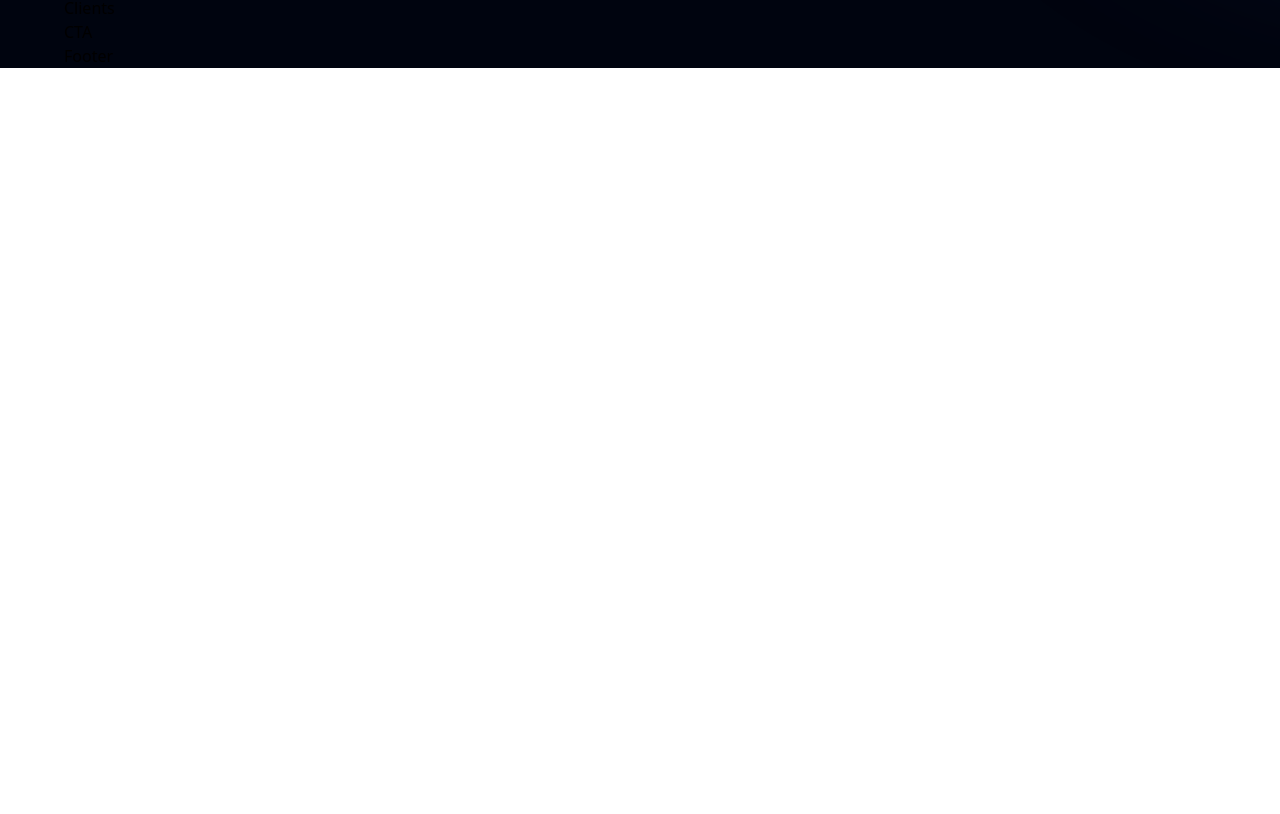
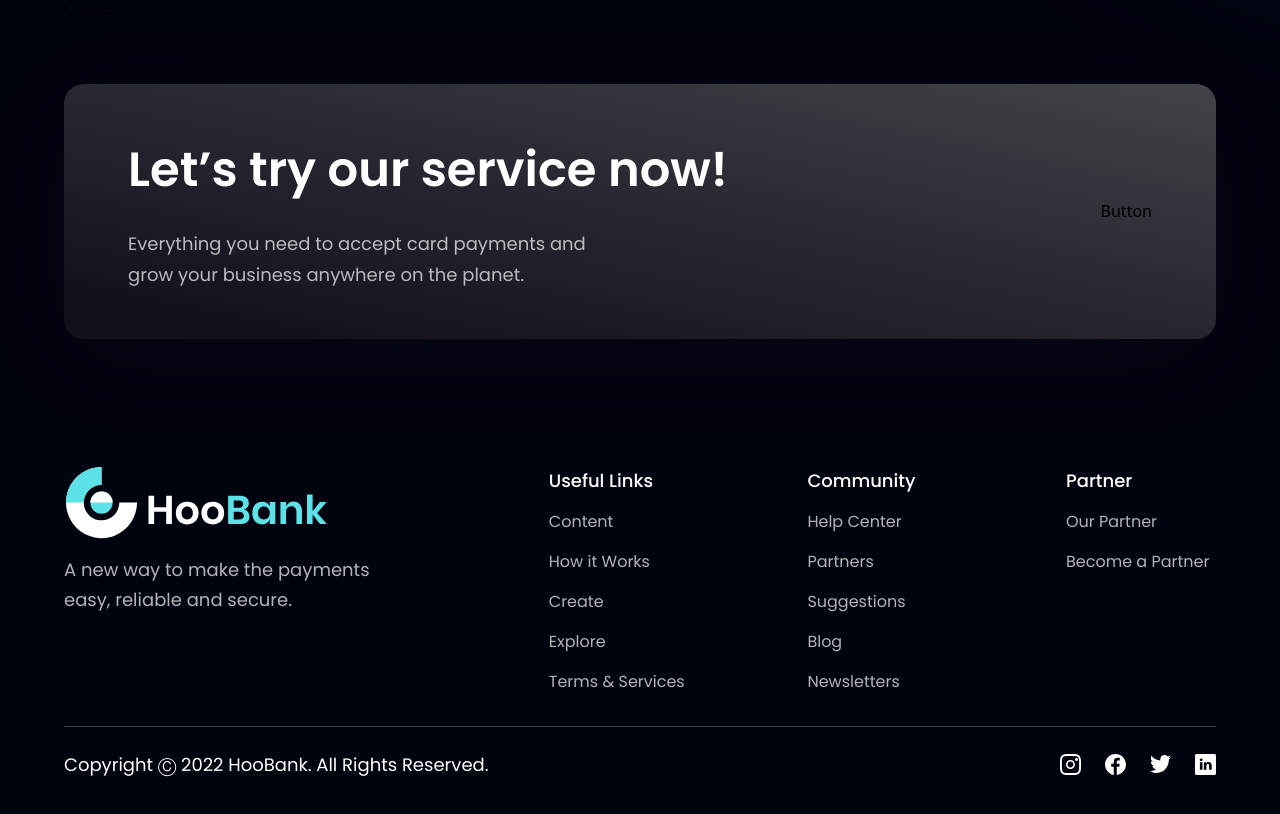
Before and after one commit to GilbertDaniel/reactjs-modern-ui-hoo-bank, a React (Vite) app: page / in a window 1280 px wide. Shown: the part 3958-4772 px from the top of the page. Before the commit the page ends 4026 px from the top, so only its background shows below. Built offline with nearby package versions, Linux system fonts and the light colour scheme.

Commit message:
Implementing Footer and CTA

```diff
--- a/src/components/CTA.jsx
+++ b/src/components/CTA.jsx
@@ -1,9 +1,20 @@
-import React from 'react'
+import styles from "../style";
+import Button from "./Button";
 
-const CTA = () => {
-  return (
-    <div>CTA</div>
-  )
-}
+const CTA = () => (
+  <section className={`${styles.flexCenter} ${styles.marginY} ${styles.padding} sm:flex-row flex-col bg-black-gradient-2 rounded-[20px] box-shadow`}>
+    <div className="flex-1 flex flex-col">
+      <h2 className={styles.heading2}>Let’s try our service now!</h2>
+      <p className={`${styles.paragraph} max-w-[470px] mt-5`}>
+        Everything you need to accept card payments and grow your business
+        anywhere on the planet.
+      </p>
+    </div>
 
-export default CTA
+    <div className={`${styles.flexCenter} sm:ml-10 ml-0 sm:mt-0 mt-10`}>
+      <Button />
+    </div>
+  </section>
+);
+
+export default CTA;
--- a/src/components/Footer.jsx
+++ b/src/components/Footer.jsx
@@ -1,9 +1,64 @@
-import React from 'react'
+import styles from "../style";
+import { logo } from "../assets";
+import { footerLinks, socialMedia } from "../constants";
 
-const Footer = () => {
-  return (
-    <div>Footer</div>
-  )
-}
+const Footer = () => (
+  <section className={`${styles.flexCenter} ${styles.paddingY} flex-col`}>
+    <div className={`${styles.flexStart} md:flex-row flex-col mb-8 w-full`}>
+      <div className="flex-[1] flex flex-col justify-start mr-10">
+        <img
+          src={logo}
+          alt="hoobank"
+          className="w-[266px] h-[72.14px] object-contain"
+        />
+        <p className={`${styles.paragraph} mt-4 max-w-[312px]`}>
+          A new way to make the payments easy, reliable and secure.
+        </p>
+      </div>
 
-export default Footer
+      <div className="flex-[1.5] w-full flex flex-row justify-between flex-wrap md:mt-0 mt-10">
+        {footerLinks.map((footerlink) => (
+          <div key={footerlink.title} className={`flex flex-col ss:my-0 my-4 min-w-[150px]`}>
+            <h4 className="font-poppins font-medium text-[18px] leading-[27px] text-white">
+              {footerlink.title}
+            </h4>
+            <ul className="list-none mt-4">
+              {footerlink.links.map((link, index) => (
+                <li
+                  key={link.name}
+                  className={`font-poppins font-normal text-[16px] leading-[24px] text-dimWhite hover:text-secondary cursor-pointer ${
+                    index !== footerlink.links.length - 1 ? "mb-4" : "mb-0"
+                  }`}
+                >
+                  {link.name}
+                </li>
+              ))}
+            </ul>
+          </div>
+        ))}
+      </div>
+    </div>
+
+    <div className="w-full flex justify-between items-center md:flex-row flex-col pt-6 border-t-[1px] border-t-[#3F3E45]">
+      <p className="font-poppins font-normal text-center text-[18px] leading-[27px] text-white">
+        Copyright Ⓒ 2022 HooBank. All Rights Reserved.
+      </p>
+
+      <div className="flex flex-row md:mt-0 mt-6">
+        {socialMedia.map((social, index) => (
+          <img
+            key={social.id}
+            src={social.icon}
+            alt={social.id}
+            className={`w-[21px] h-[21px] object-contain cursor-pointer ${
+              index !== socialMedia.length - 1 ? "mr-6" : "mr-0"
+            }`}
+            onClick={() => window.open(social.link)}
+          />
+        ))}
+      </div>
+    </div>
+  </section>
+);
+
+export default Footer;
```
